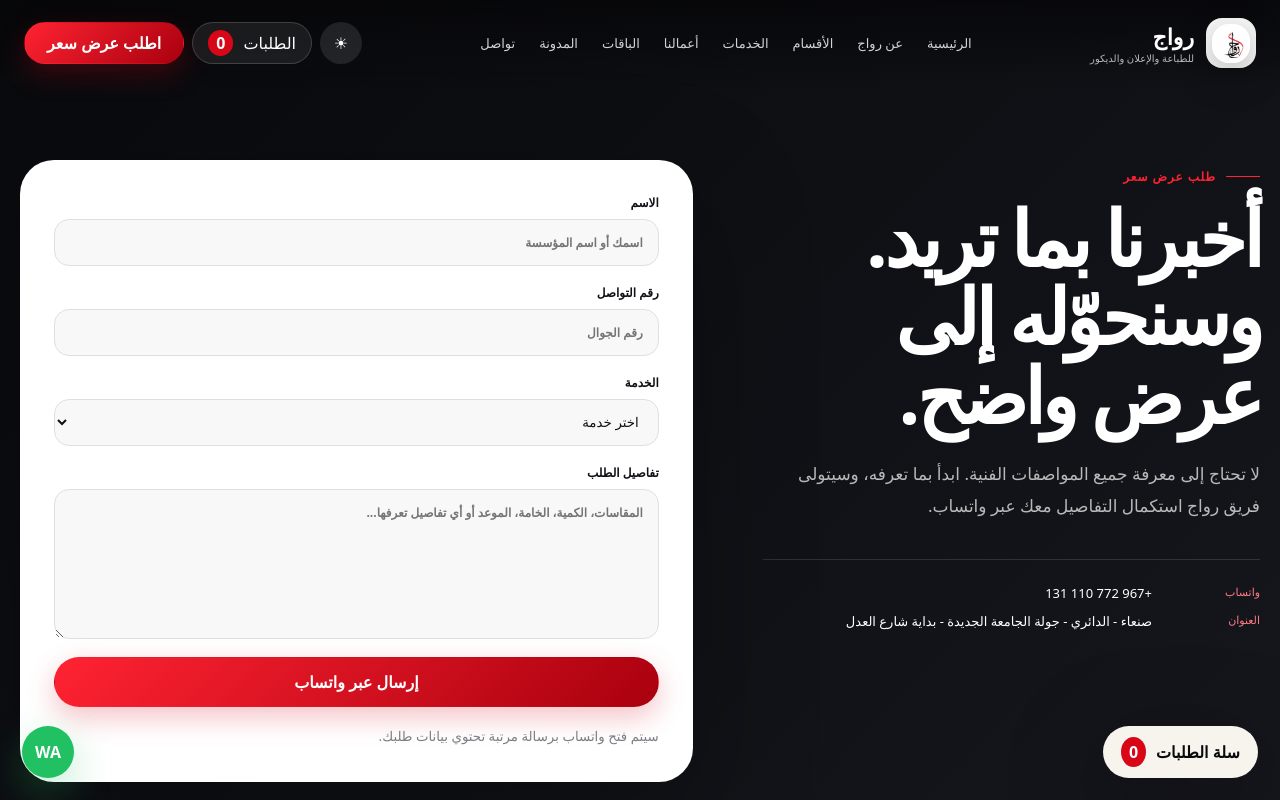
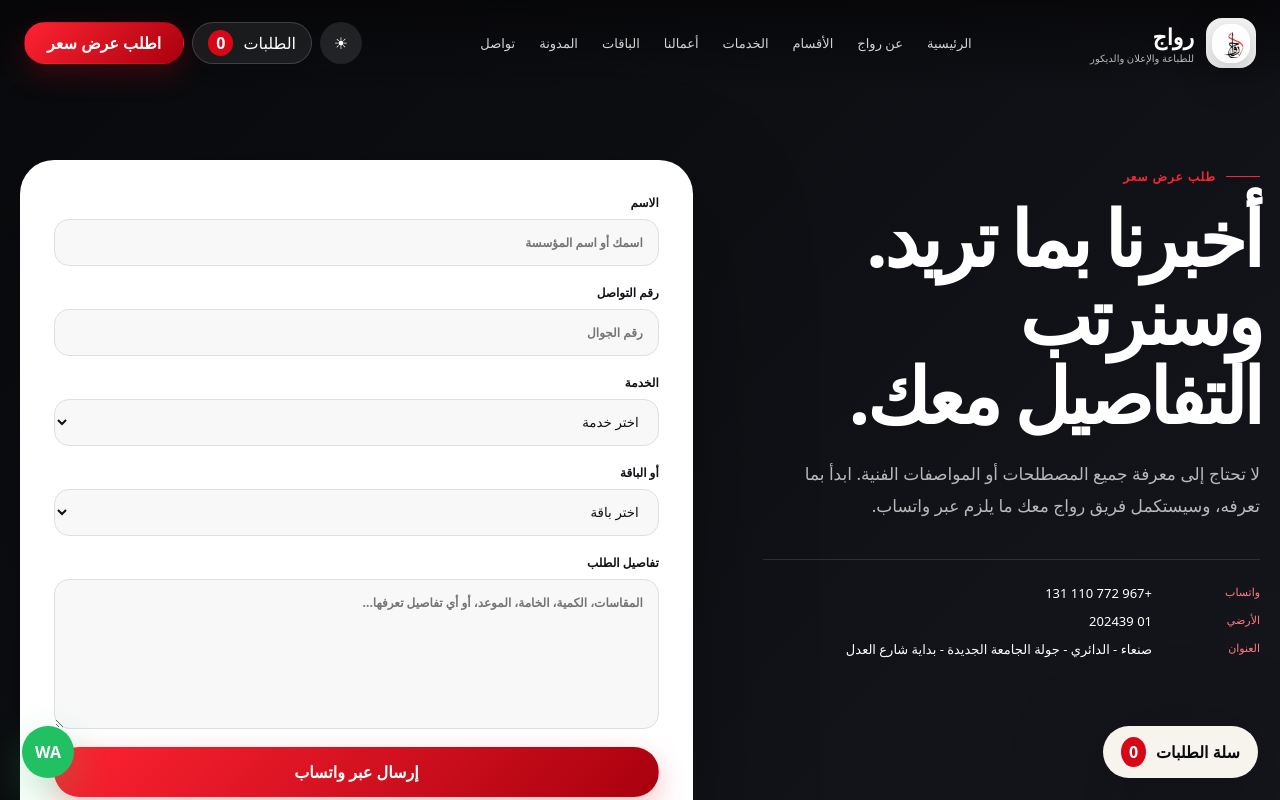
Before and after one commit to adiyougi/rawaj, a Next.js app: page /quote in a window 1280 px wide. Shown: the top 800 px of the page. Built offline with nearby package versions, Linux system fonts and the light colour scheme; a web font is replaced by a local one.

Commit message:
feat: make quote flow service and package aware

```diff
--- a/app/quote/page.tsx
+++ b/app/quote/page.tsx
@@ -1,21 +1,39 @@
 "use client";
 
-import { FormEvent, useState } from "react";
+import { FormEvent, useEffect, useState } from "react";
 import SiteHeader from "@/components/SiteHeader";
 import SiteFooter from "@/components/SiteFooter";
-import { CONTACT, services } from "@/lib/content";
+import { CONTACT, packages, services } from "@/lib/content";
 
 export default function QuotePage() {
   const [name,setName]=useState("");
   const [phone,setPhone]=useState("");
   const [service,setService]=useState("");
+  const [packageId,setPackageId]=useState("");
   const [details,setDetails]=useState("");
+
+  useEffect(() => {
+    const params = new URLSearchParams(window.location.search);
+    const serviceParam = params.get("service");
+    const packageParam = params.get("package");
+    if (serviceParam) setService(serviceParam);
+    if (packageParam) setPackageId(packageParam);
+  }, []);
 
   function submit(e:FormEvent){
     e.preventDefault();
-    const selected=services.find((x)=>x.id===service)?.title || service || "غير محددة";
-    const message="طلب عرض سعر جديد من منصة رواج\n\nالاسم: "+name+"\nرقم التواصل: "+phone+"\nالخدمة: "+selected+"\nالتفاصيل: "+(details||"لا توجد تفاصيل إضافية");
-    window.open("https://wa.me/"+CONTACT.whatsapp+"?text="+encodeURIComponent(message),"_blank");
+    const selectedService=services.find((item)=>item.id===service)?.title || "";
+    const selectedPackage=packages.find((item)=>item.id===packageId)?.title || "";
+    const selected = selectedPackage || selectedService || "غير محددة";
+    const type = selectedPackage ? "الباقة" : "الخدمة";
+    const message =
+      "طلب عرض سعر جديد من منصة رواج\n\n" +
+      "الاسم: " + name + "\n" +
+      "رقم التواصل: " + phone + "\n" +
+      type + ": " + selected + "\n" +
+      "التفاصيل: " + (details || "لا توجد تفاصيل إضافية") +
+      "\n\nأرجو التواصل معي لاستكمال العرض.";
+    window.open("https://wa.me/"+CONTACT.whatsapp+"?text="+encodeURIComponent(message),"_blank","noopener,noreferrer");
   }
 
   return (
@@ -23,14 +41,38 @@ export default function QuotePage() {
       <SiteHeader />
       <section className="quote-page">
         <div className="shell quote-grid">
-          <div className="quote-intro"><span className="eyebrow">طلب عرض سعر</span><h1>أخبرنا بما تريد. وسنحوّله إلى عرض واضح.</h1><p>لا تحتاج إلى معرفة جميع المواصفات الفنية. ابدأ بما تعرفه، وسيتولى فريق رواج استكمال التفاصيل معك عبر واتساب.</p><div className="quote-contact"><span>واتساب</span><strong>{CONTACT.mobile}</strong><span>العنوان</span><strong>{CONTACT.address}</strong></div></div>
+          <div className="quote-intro">
+            <span className="eyebrow">طلب عرض سعر</span>
+            <h1>أخبرنا بما تريد. وسنرتب التفاصيل معك.</h1>
+            <p>لا تحتاج إلى معرفة جميع المصطلحات أو المواصفات الفنية. ابدأ بما تعرفه، وسيستكمل فريق رواج معك ما يلزم عبر واتساب.</p>
+            <div className="quote-contact">
+              <span>واتساب</span><strong>{CONTACT.mobile}</strong>
+              <span>الأرضي</span><strong>{CONTACT.landline}</strong>
+              <span>العنوان</span><strong>{CONTACT.address}</strong>
+            </div>
+          </div>
+
           <form className="quote-form" onSubmit={submit}>
             <label>الاسم<input required value={name} onChange={(e)=>setName(e.target.value)} placeholder="اسمك أو اسم المؤسسة" /></label>
             <label>رقم التواصل<input required value={phone} onChange={(e)=>setPhone(e.target.value)} placeholder="رقم الجوال" inputMode="tel" /></label>
-            <label>الخدمة<select value={service} onChange={(e)=>setService(e.target.value)}><option value="">اختر خدمة</option>{services.map((x)=><option value={x.id} key={x.id}>{x.title}</option>)}</select></label>
-            <label>تفاصيل الطلب<textarea value={details} onChange={(e)=>setDetails(e.target.value)} placeholder="المقاسات، الكمية، الخامة، الموعد أو أي تفاصيل تعرفها..."></textarea></label>
+
+            <label>الخدمة
+              <select value={service} onChange={(e)=>{setService(e.target.value); if(e.target.value) setPackageId("");}}>
+                <option value="">اختر خدمة</option>
+                {services.map((item)=><option value={item.id} key={item.id}>{item.title}</option>)}
+              </select>
+            </label>
+
+            <label>أو الباقة
+              <select value={packageId} onChange={(e)=>{setPackageId(e.target.value); if(e.target.value) setService("");}}>
+                <option value="">اختر باقة</option>
+                {packages.map((item)=><option value={item.id} key={item.id}>{item.title}</option>)}
+              </select>
+            </label>
+
+            <label>تفاصيل الطلب<textarea value={details} onChange={(e)=>setDetails(e.target.value)} placeholder="المقاسات، الكمية، الخامة، الموعد، أو أي تفاصيل تعرفها..." /></label>
             <button className="btn btn-primary full" type="submit">إرسال عبر واتساب</button>
-            <small>سيتم فتح واتساب برسالة مرتبة تحتوي بيانات طلبك.</small>
+            <small>سيتم فتح واتساب برسالة مرتبة تحتوي بيانات طلبك. لا يتم إجراء دفع داخل الموقع في هذه المرحلة.</small>
           </form>
         </div>
       </section>
```
